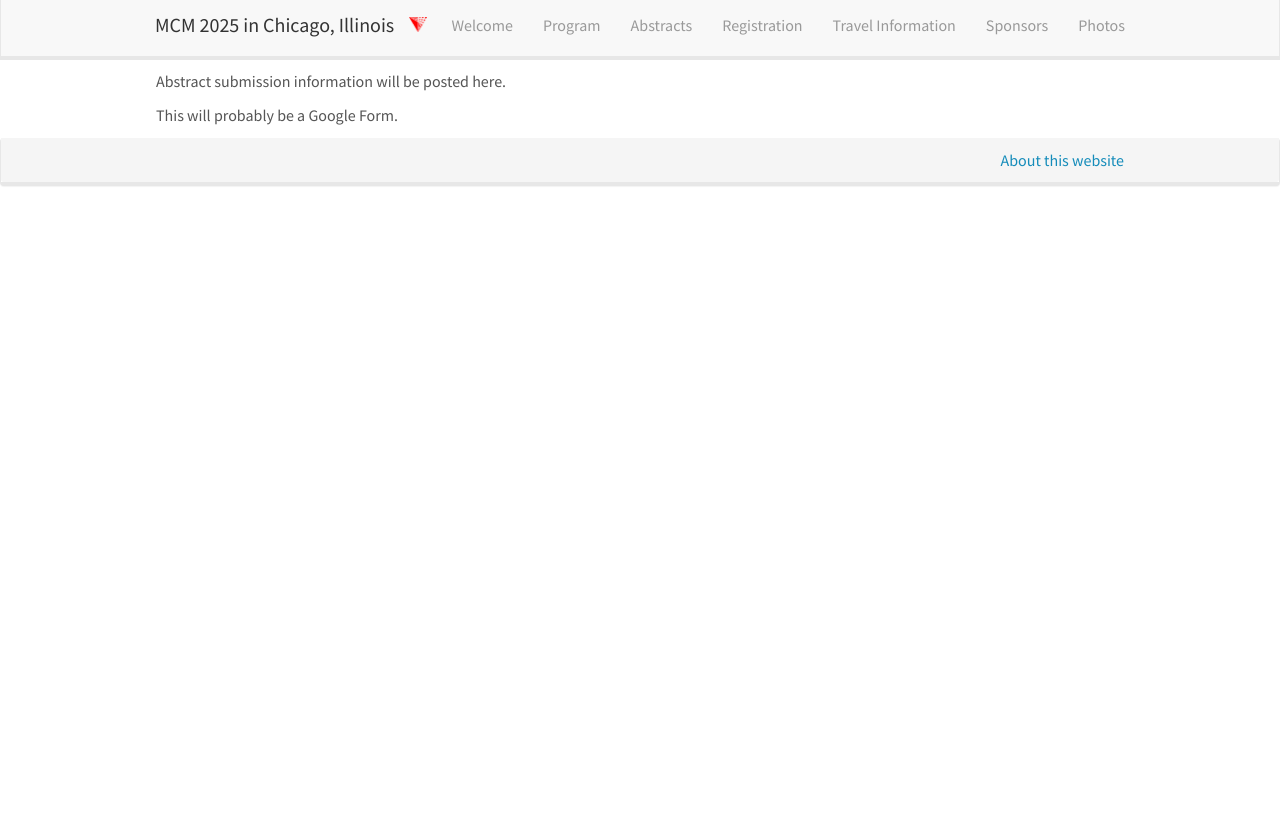
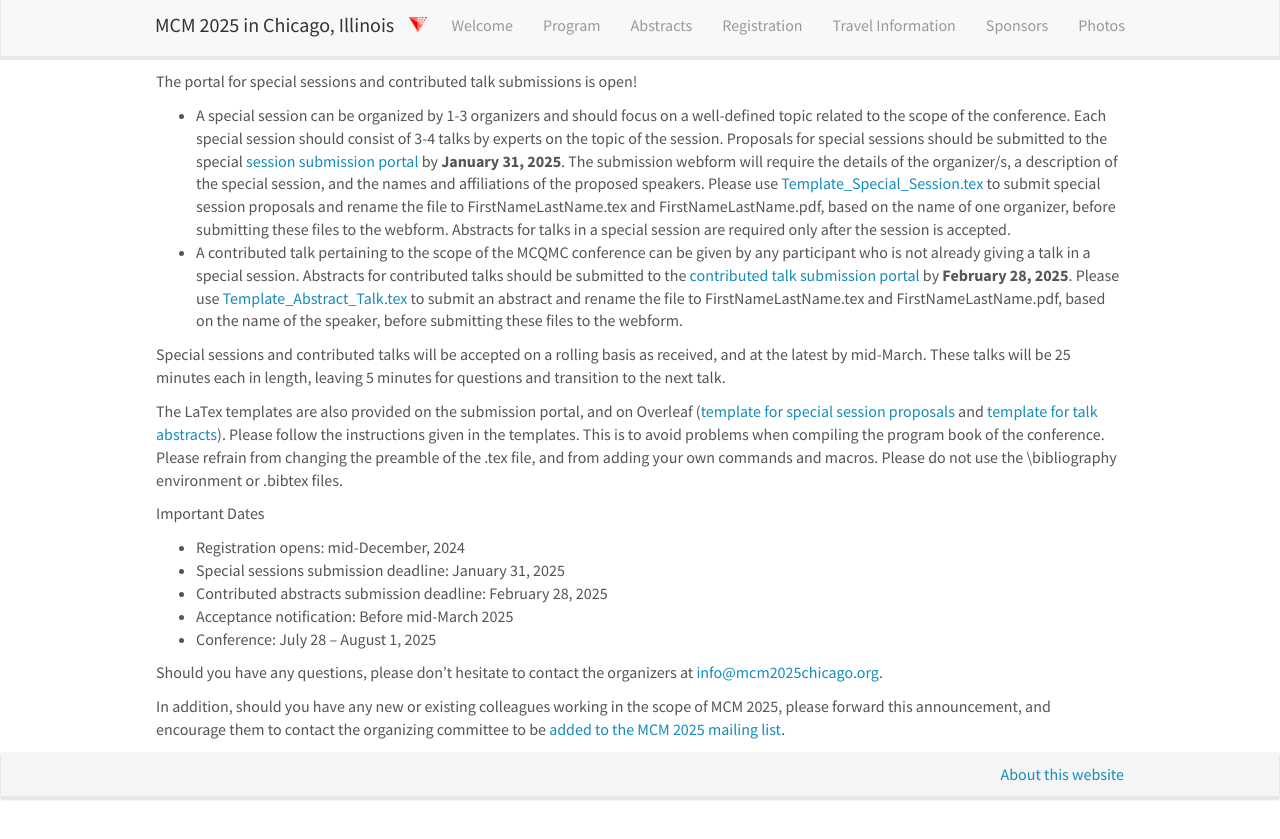
Before and after one commit to fjhickernell/mcm2025, a Jekyll site: the page built from _pages/abstracts.md, in a window 1280 px wide. Shown: the top 839 px of the page. Built offline with Jekyll 4.4.1, drawn with Linux system fonts in a browser that asks for light colours.

Commit message:
Added abstract information

```diff
--- a/_pages/abstracts.md
+++ b/_pages/abstracts.md
@@ -6,6 +6,21 @@ sitemap: false
 permalink: /abstracts/
 ---
 
-Abstract submission information will be posted here.
+The portal for special sessions and contributed talk submissions is open!
+* A special session can be organized by 1-3 organizers and should focus on a well-defined topic related to the scope of the conference. Each special session should consist of 3-4 talks by experts on the topic of the session.  Proposals for special sessions should be submitted to the special [session submission portal](https://forms.gle/nnkTjCKw6Bgo7wGZA) by **January 31, 2025**. The submission webform will require the details of the organizer/s, a description of the special session, and the names and affiliations of the proposed speakers. Please use [Template_Special_Session.tex](https://drive.google.com/file/d/134Bb-PuQcrAfLnbVy4q2JxqF3W8Hth7B/view?usp=sharing) to submit special session proposals and rename the file to FirstNameLastName.tex and FirstNameLastName.pdf, based on the name of one organizer, before submitting these files to the webform.  Abstracts for talks in a special session are required only after the session is accepted.
+* A contributed talk pertaining to the scope of the MCQMC conference can be given by any participant who is not already giving a talk in a special session. Abstracts for contributed talks should be submitted to the [contributed talk submission portal](https://forms.gle/WASX4wZxVRj9ZdaA8) by **February 28, 2025**. Please use [Template_Abstract_Talk.tex](https://drive.google.com/file/d/1ItnMS3HjzMoqc7zmBHZwfZQ5hlfdt05Q/view?usp=sharing) to submit an abstract and rename the file to FirstNameLastName.tex and FirstNameLastName.pdf, based on the name of the speaker, before submitting these files to the webform.
 
-This will probably be a Google Form.
+Special sessions and contributed talks will be accepted on a rolling basis as received, and at the latest by mid-March.  These talks will be 25 minutes each in length, leaving 5 minutes for questions and transition to the next talk.
+
+The LaTex templates are also provided on the submission portal, and on Overleaf ([template for special session proposals](https://www.overleaf.com/read/tmfvtzwjwrnv#e182d2) and [template for talk abstracts](https://www.overleaf.com/read/tmfvtzwjwrnv#e182d2)).  Please follow the instructions given in the templates. This is to avoid problems when compiling the program book of the conference. Please refrain from changing the preamble of the .tex file, and from adding your own commands and macros. Please do not use the \bibliography environment or .bibtex files.
+
+Important Dates
+* Registration opens: mid-December, 2024
+* Special sessions submission deadline: January 31, 2025
+* Contributed abstracts submission deadline: February 28, 2025
+* Acceptance notification: Before mid-March 2025
+* Conference: July 28 – August 1, 2025
+
+Should you have any questions, please don’t hesitate to contact the organizers at <info@mcm2025chicago.org>.
+
+In addition, should you have any new or existing colleagues working in the scope of MCM 2025, please forward this announcement, and encourage them to contact the organizing committee to be [added to the MCM 2025 mailing list](https://github.us21.list-manage.com/subscribe?u=2ca9bf351cf662931f5020fb1&id=e71883996d).
```
Also changed, not shown: _pages/welcome.md (+3 -1 lines).
